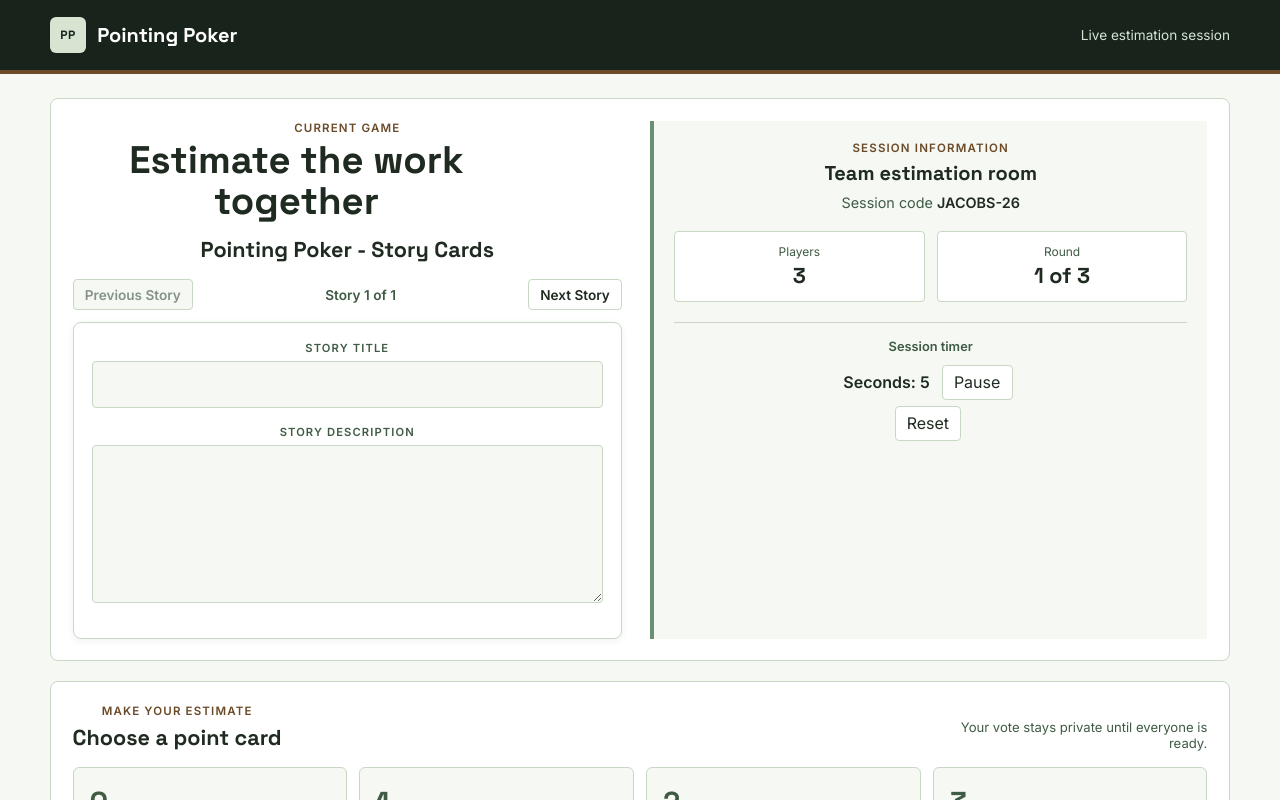
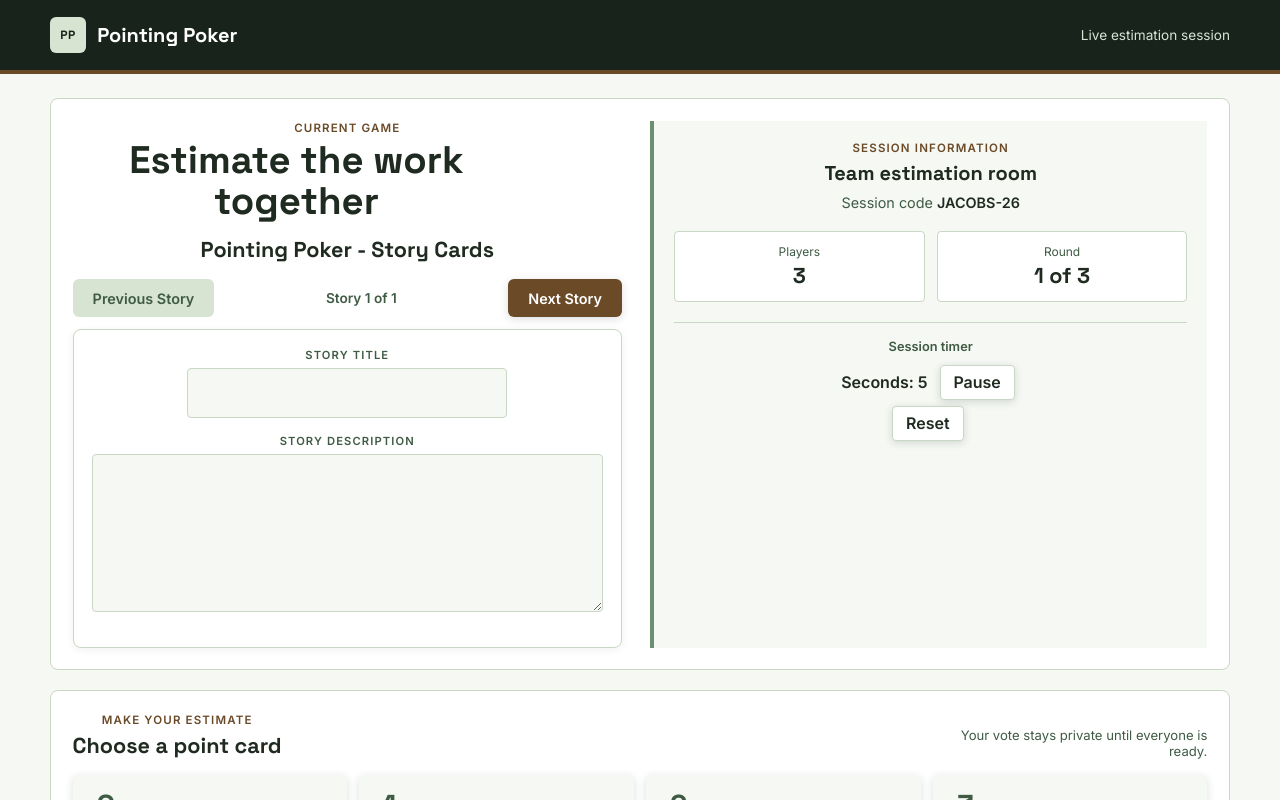
Before and after one commit to Jacob-Evenson/Pointing-Poker, a React (Vite) app: page /GamePage in a window 1280 px wide. Shown: the top 800 px of the page. Built offline with nearby package versions, Linux system fonts and the light colour scheme.

Commit message:
Update CSS files

```diff
--- a/IntermediaryPage.css
+++ b/IntermediaryPage.css
@@ -1,4 +1,16 @@
 /* ---------- intermediary page ---------- */
+
+html,
+body {
+  height: 100%;
+  margin: 0;
+}
+
+#root {
+  display: flex;
+  flex-direction: column;
+  min-height: 100vh;
+}
 
 .game-header {
   width: 100%;
@@ -66,4 +78,42 @@
 
 .game-main {
   padding: 3rem 0;
+  flex: 1 0 auto;
+  text-align: center;
 }
+
+.game-main label {
+  display: block;
+  margin-bottom: .5rem;
+}
+
+.game-main input[type='text'] {
+  display: block;
+  margin: 0 auto 1rem;
+  width: min(320px, 90%);
+  padding: .75rem 1rem;
+  font-size: 1.1rem;
+}
+
+.game-main button {
+  padding: .75rem 1.5rem;
+  color: var(--white);
+  background: var(--clay-700);
+  border: none;
+  border-radius: var(--btn-radius, 6px);
+  font: inherit;
+  font-size: 1rem;
+  font-weight: 700;
+  cursor: pointer;
+  box-shadow: var(--btn-shadow, 0 2px 8px rgba(23, 35, 27, .15));
+  transition: background .2s, transform .2s;
+}
+
+.game-main button:hover {
+  background: var(--clay-800, #543a1f);
+  transform: translateY(-1px);
+}
+
+.site-footer {
+  flex-shrink: 0;
+}
--- a/IntermediaryPage.jsx
+++ b/IntermediaryPage.jsx
@@ -1,4 +1,4 @@
-import React from 'react'
+import './IntermediaryPage.css';
 
 const IntermediaryPage = () => {
   return (
@@ -23,7 +23,7 @@ const IntermediaryPage = () => {
 
       <main className='game-main'>
         <div className='game-shell'>
-          <label htmlFor="Name">Name:</label>
+          <label htmlFor="Name">Session Name</label>
           <input id='Session-Name' type='text' />
           <button>Join Session</button>
         </div>
--- a/src/GamePage.css
+++ b/src/GamePage.css
@@ -8,9 +8,13 @@
   --sage-200: #d7e4d2;
   --sage-050: #f5f8f3;
   --clay-700: #6b4a28;
+  --clay-800: #543a1f;
   --white: #ffffff;
   --focus-ring: #1a4d8f;
   --border: #c8d8c4;
+
+  --btn-radius: 6px;
+  --btn-shadow: 0 2px 8px rgba(23, 35, 27, .15);
 }
 
 * {
@@ -150,6 +154,37 @@ input:focus-visible {
   text-transform: uppercase;
 }
 
+.story-panel button,
+.results-heading button,
+.section-heading button {
+  padding: .65rem 1.25rem;
+  color: var(--white);
+  background: var(--clay-700);
+  border: none;
+  border-radius: var(--btn-radius);
+  font: inherit;
+  font-size: .9rem;
+  font-weight: 700;
+  cursor: pointer;
+  box-shadow: var(--btn-shadow);
+  transition: background .2s, transform .2s;
+}
+
+.story-panel button:hover,
+.results-heading button:hover,
+.section-heading button:hover {
+  background: var(--clay-800);
+  transform: translateY(-1px);
+}
+
+.story-panel button:disabled {
+  color: var(--sage-700);
+  background: var(--sage-200);
+  box-shadow: none;
+  cursor: not-allowed;
+  transform: none;
+}
+
 .session-panel {
   display: grid;
   align-content: start;
@@ -220,18 +255,22 @@ input:focus-visible {
   font-weight: 700;
 }
 
+/* utility buttons: lower emphasis than primary actions */
 .timer-panel button {
   margin: .2rem .35rem .2rem 0;
-  padding: .4rem .7rem;
+  padding: .4rem .8rem;
   color: var(--sage-900);
   background: var(--white);
   border: 1px solid var(--border);
   border-radius: 4px;
   font: inherit;
+  font-weight: 600;
   cursor: pointer;
+  transition: border-color .2s, background .2s;
 }
 
 .timer-panel button:hover {
+  background: var(--sage-050);
   border-color: var(--clay-700);
 }
 
@@ -518,3 +557,24 @@ input:focus-visible {
     white-space: normal;
   }
 }
+
+.point-card,
+.point-card:not(:hover) {
+  color: var(--sage-900) !important;
+  background: var(--sage-050) !important;
+}
+
+.point-card:hover,
+.point-card:focus-visible {
+  color: var(--sage-900) !important;
+  background: var(--white) !important;
+}
+
+.point-card h3 {
+  color: var(--sage-700) !important;
+}
+
+.point-card p,
+.point-card span {
+  color: var(--sage-900) !important;
+}
--- a/src/PointingPokerHomePage.css
+++ b/src/PointingPokerHomePage.css
@@ -8,9 +8,13 @@
   --sage-200: #d7e4d2;
   --sage-050: #f5f8f3;
   --clay-700: #6b4a28;
+  --clay-800: #543a1f;
   --white: #ffffff;
   --focus-ring: #1a4d8f;
   --border: #c8d8c4;
+
+  --btn-radius: 6px;
+  --btn-shadow: 0 2px 8px rgba(23, 35, 27, .15);
 }
 
 * {
@@ -129,6 +133,41 @@ input:focus-visible {
   margin: 0 auto;
 }
 
+.Session-name button,
+.session-join button,
+.ap {
+  display: inline-block;
+  padding: .75rem 1.5rem;
+  color: var(--white);
+  background: var(--sage-700);
+  border: none;
+  border-radius: var(--btn-radius);
+  font: inherit;
+  font-size: 1rem;
+  font-weight: 700;
+  text-decoration: none;
+  cursor: pointer;
+  box-shadow: var(--btn-shadow);
+  transition: background .2s, transform .2s;
+}
+
+.Session-name button:hover,
+.session-join button:hover,
+.ap:hover {
+  background: var(--sage-900);
+  transform: translateY(-1px);
+}
+
+.session-join button,
+.ap {
+  background: var(--clay-700);
+}
+
+.session-join button:hover,
+.ap:hover {
+  background: var(--clay-800);
+}
+
 /* ---------- join / create session ---------- */
 
 .Session-name {
@@ -156,35 +195,6 @@ input:focus-visible {
   border: 1px solid var(--border);
   border-radius: 4px;
   font: inherit;
-}
-
-.Session-name button,
-.session-join button {
-  padding: .75rem 1.5rem;
-  color: var(--white);
-  background: var(--sage-700);
-  border: none;
-  border-radius: 6px;
-  font: inherit;
-  font-size: 1rem;
-  font-weight: 700;
-  cursor: pointer;
-  box-shadow: 0 2px 8px rgba(23, 35, 27, .15);
-  transition: background .2s, transform .2s;
-}
-
-.Session-name button:hover,
-.session-join button:hover {
-  background: var(--sage-900);
-  transform: translateY(-1px);
-}
-
-.session-join button {
-  background: var(--clay-700);
-}
-
-.session-join button:hover {
-  background: #543a1f;
 }
 
 .Session-name p {
@@ -220,20 +230,6 @@ input:focus-visible {
   font-size: 1rem;
 }
 
-.ap {
-  display: inline-block;
-  padding: .6rem 1.1rem;
-  color: var(--white);
-  background: var(--clay-700);
-  border-radius: 4px;
-  font-weight: 700;
-  text-decoration: none;
-}
-
-.ap:hover {
-  background: var(--sage-900);
-}
-
 /* ---------- features ---------- */
 
 .features {
@@ -257,6 +253,12 @@ input:focus-visible {
   background: var(--white);
   border: 1px solid var(--border);
   border-radius: 8px;
+  transition: box-shadow .2s, transform .2s;
+}
+
+.feature-card:hover {
+  box-shadow: var(--btn-shadow);
+  transform: translateY(-2px);
 }
 
 .feature-card h3 {
@@ -307,6 +309,7 @@ input:focus-visible {
   font-family: 'Space Grotesk', sans-serif;
   font-size: 1.75rem;
   font-weight: 700;
+  color: var(--sage-900);
 }
 
 /* ---------- footer ---------- */
@@ -325,6 +328,7 @@ input:focus-visible {
 /* ---------- responsive ---------- */
 
 @media (max-width: 760px) {
+
   .game-shell,
   .wrap,
   #live {
--- a/src/components/PointingPokerRounds.css
+++ b/src/components/PointingPokerRounds.css
@@ -1,8 +1,8 @@
 .story-card {
   max-width: 560px;
   padding: 1.15rem;
-  background: var(--white, #ffffff);
-  border: 1px solid var(--border, #c8d8c4);
+  background: var(--white);
+  border: 1px solid var(--border);
   border-radius: 8px;
   box-shadow: 0 2px 8px rgb(23 35 27 / 6%);
 }
@@ -10,7 +10,7 @@
 .story-card label {
   display: block;
   margin-bottom: .35rem;
-  color: var(--sage-700, #3f5b44);
+  color: var(--sage-700);
   font-size: .7rem;
   font-weight: 700;
   letter-spacing: .1em;
@@ -24,15 +24,17 @@
   box-sizing: border-box;
   margin-bottom: 1rem;
   padding: .55rem .65rem;
-  color: var(--sage-900, #1f2a20);
-  background: var(--sage-050, #f5f8f3);
-  border: 1px solid var(--border, #c8d8c4);
+  color: var(--sage-900);
+  background: var(--sage-050);
+  border: 1px solid var(--border);
   border-radius: 4px;
   font: inherit;
 }
 
 .story-card input {
   margin-bottom: 1.1rem;
+  min-height: 50px;
+  vertical-align: top;
   font-family: 'Space Grotesk', 'Inter', sans-serif;
   font-size: 1.35rem;
   font-weight: 700;
@@ -46,9 +48,9 @@
 
 .story-card input:focus,
 .story-card textarea:focus {
-  outline: 3px solid var(--focus-ring, #1a4d8f);
+  outline: 3px solid var(--focus-ring);
   outline-offset: 1px;
-  background: var(--white, #ffffff);
+  background: var(--white);
 }
 
 .story-navigation {
@@ -57,38 +59,47 @@
   justify-content: space-between;
   gap: 1rem;
   margin: 1rem 0 .75rem;
-  color: var(--sage-700, #3f5b44);
+  color: var(--sage-700);
   font-size: .85rem;
   font-weight: 600;
 }
 
+/* primary action button — matches .ap / .session-join / .story-panel button
+   across the homepage and game page stylesheets */
 .story-navigation button {
-  padding: .4rem .7rem;
-  color: var(--sage-900, #1f2a20);
-  background: var(--white, #ffffff);
-  border: 1px solid var(--border, #c8d8c4);
-  border-radius: 4px;
+  padding: .65rem 1.25rem;
+  color: var(--white);
+  background: var(--clay-700);
+  border: none;
+  border-radius: var(--btn-radius, 6px);
   font: inherit;
+  font-size: .9rem;
+  font-weight: 700;
   cursor: pointer;
+  box-shadow: var(--btn-shadow, 0 2px 8px rgba(23, 35, 27, .15));
+  transition: background .2s, transform .2s;
 }
 
 .story-navigation button:hover:not(:disabled) {
-  border-color: var(--clay-700, #6b4a28);
+  background: var(--clay-800, #543a1f);
+  transform: translateY(-1px);
 }
 
 .story-navigation button:disabled {
-  color: #879287;
-  background: var(--sage-050, #f5f8f3);
+  color: var(--sage-700);
+  background: var(--sage-200);
+  box-shadow: none;
   cursor: not-allowed;
+  transform: none;
 }
 
 .pointing-poker-rounds {
   padding: .2rem 0 0;
 }
 
-.pointing-poker-rounds > h1 {
+.pointing-poker-rounds>h1 {
   margin-bottom: .75rem;
-  color: var(--sage-900, #1f2a20);
+  color: var(--sage-900);
   font-family: 'Space Grotesk', 'Inter', sans-serif;
   font-size: 1.35rem;
   line-height: 1.15;
```
